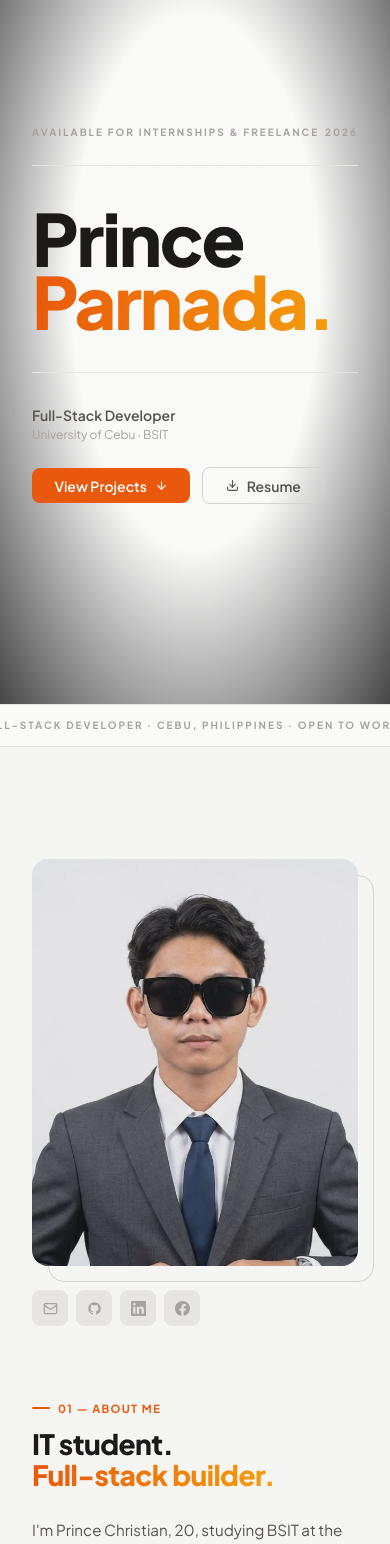
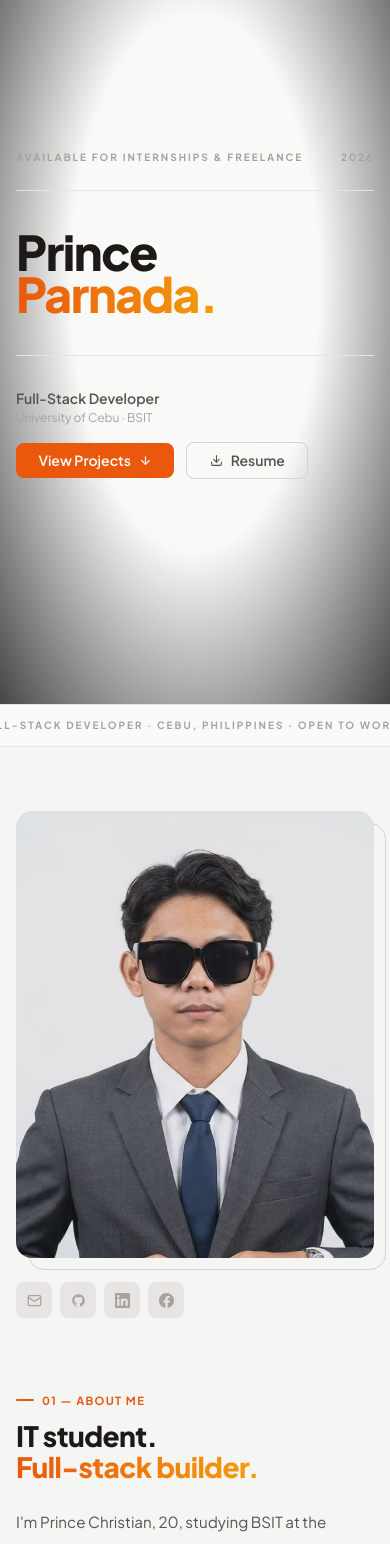
Before and after one commit to Prinss-git/Developer-Web-Profile, a React (Vite) app: page / in a window 390 px wide. Shown: the part 140-1684 px from the top of the page. Built offline with nearby package versions, Linux system fonts and the light colour scheme.

Commit message:
fix: improve responsiveness across all sections and devices

```diff
--- a/src/components/Footer.jsx
+++ b/src/components/Footer.jsx
@@ -11,7 +11,7 @@ export default function Footer() {
     <footer role="contentinfo">
 
       {/* Big CTA */}
-      <div className="border-t border-[var(--border)] py-24 bg-[var(--bg-2)]">
+      <div className="border-t border-[var(--border)] py-16 lg:py-24 bg-[var(--bg-2)]">
         <div className="wrap">
           <p className="text-[10px] font-bold uppercase tracking-[0.25em] text-[var(--tx-3)] mb-8">
             Let's work together
--- a/src/sections/About.jsx
+++ b/src/sections/About.jsx
@@ -22,14 +22,14 @@ export default function About() {
   useReveal(ref)
 
   return (
-    <section id="about" className="py-28 bg-[var(--bg-2)]" ref={ref} aria-label="About me">
+    <section id="about" className="py-16 lg:py-28 bg-[var(--bg-2)] overflow-x-hidden" ref={ref} aria-label="About me">
       <div className="wrap">
         <div className="grid lg:grid-cols-2 gap-16 items-start">
 
           {/* Photo + socials */}
           <div data-r className="reveal-left flex flex-col gap-6">
             <div className="relative w-full max-w-sm">
-              <div className="absolute inset-0 translate-x-4 translate-y-4 rounded-2xl border border-[var(--border-2)]"
+              <div className="absolute inset-0 translate-x-3 translate-y-3 rounded-2xl border border-[var(--border-2)]"
                    aria-hidden="true" />
               <div className="relative rounded-2xl overflow-hidden aspect-[4/5] bg-[var(--bg-3)]">
                 <img
--- a/src/sections/Contact.jsx
+++ b/src/sections/Contact.jsx
@@ -75,7 +75,7 @@ export default function Contact() {
   const ic = n => `input${errors[n] && touched[n] ? ' input-error' : ''}`
 
   return (
-    <section id="contact" className="py-28" ref={ref} aria-label="Contact">
+    <section id="contact" className="py-16 lg:py-28" ref={ref} aria-label="Contact">
       <div className="wrap">
         <div data-r className="reveal mb-12">
           <div className="eyebrow">05 — Contact</div>
--- a/src/sections/Experience.jsx
+++ b/src/sections/Experience.jsx
@@ -21,7 +21,7 @@ export default function Experience() {
   const ref = useRef(null)
   useReveal(ref)
   return (
-    <section id="experience" className="py-28" ref={ref} aria-label="Experience">
+    <section id="experience" className="py-16 lg:py-28" ref={ref} aria-label="Experience">
       <div className="wrap">
         <div data-r className="reveal mb-12">
           <div className="eyebrow">03 — Education</div>
--- a/src/sections/Hero.jsx
+++ b/src/sections/Hero.jsx
@@ -34,7 +34,7 @@ export default function Hero() {
         {/* Name — massive display type */}
         <div data-r className="reveal d2 mb-10">
           <h1 className="font-extrabold leading-[0.88] tracking-[-0.03em] text-[var(--tx)]"
-              style={{ fontSize: 'clamp(4.5rem, 14vw, 11rem)' }}>
+              style={{ fontSize: 'clamp(3rem, 12vw, 11rem)' }}>
             Prince<br />
             <span className="grad-text">Parnada.</span>
           </h1>
@@ -44,7 +44,7 @@ export default function Hero() {
         <div data-r className="reveal d3 h-px bg-[var(--border)] mb-8" />
 
         {/* Bottom row — role + CTAs */}
-        <div data-r className="reveal d4 flex flex-wrap items-center justify-between gap-6">
+        <div data-r className="reveal d4 flex flex-col sm:flex-row sm:items-center sm:justify-between gap-4">
           <div>
             <p className="text-sm font-semibold text-[var(--tx-2)]">Full-Stack Developer</p>
             <p className="text-xs text-[var(--tx-3)] mt-0.5">University of Cebu · BSIT</p>
--- a/src/sections/Projects.jsx
+++ b/src/sections/Projects.jsx
@@ -21,7 +21,7 @@ export default function Projects() {
   const ref = useRef(null)
   useReveal(ref)
   return (
-    <section id="projects" className="py-28 bg-[var(--bg-2)]" ref={ref} aria-label="Projects">
+    <section id="projects" className="py-16 lg:py-28 bg-[var(--bg-2)]" ref={ref} aria-label="Projects">
       <div className="wrap">
         <div data-r className="reveal mb-12">
           <div className="eyebrow">02 — Projects</div>
--- a/src/sections/Skills.jsx
+++ b/src/sections/Skills.jsx
@@ -21,7 +21,7 @@ export default function Skills() {
   const ref = useRef(null)
   useReveal(ref)
   return (
-    <section id="skills" className="py-28 bg-[var(--bg-2)]" ref={ref} aria-label="Skills">
+    <section id="skills" className="py-16 lg:py-28 bg-[var(--bg-2)]" ref={ref} aria-label="Skills">
       <div className="wrap">
         <div data-r className="reveal mb-12">
           <div className="eyebrow">04 — Skills</div>
--- a/src/styles/globals.css
+++ b/src/styles/globals.css
@@ -28,7 +28,9 @@ body {
 ::-webkit-scrollbar-thumb:hover { background: var(--ac); }
 
 /* Layout */
-.wrap { max-width: 1120px; margin: 0 auto; padding: 0 2rem; }
+.wrap { max-width: 1120px; margin: 0 auto; padding: 0 1rem; }
+@media (min-width: 640px)  { .wrap { padding: 0 1.5rem; } }
+@media (min-width: 1024px) { .wrap { padding: 0 2rem; } }
 
 /* Card */
 .card {
```
